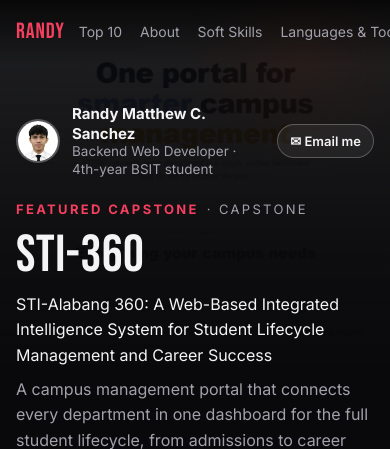
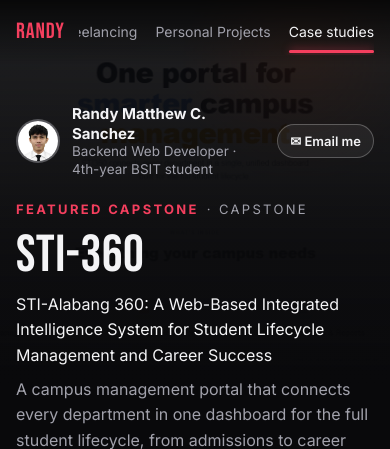
Before and after one commit to barceeee/portfolio, a PHP site: page / in a window 390 px wide. Shown: the top 449 px of the page. Run offline with PHP 8.4, Linux system fonts and the light colour scheme.

Commit message:
Show the current section in the nav
A red bar slides under the link for the section being read (side-by-side
sections share one bar); on phones the link strip scrolls to keep it in
view. Also lets the phone nav strip actually side-scroll; links past the
screen edge were unreachable before.

Co-Authored-By: Claude Opus 5.5 <noreply@anthropic.com>

```diff
--- a/assets/css/styles.css
+++ b/assets/css/styles.css
@@ -500,3 +500,18 @@ main { padding-bottom: 48px; }
 .row--top10 .row__arrow { display: grid; opacity: 1; background: rgba(9,9,11,.72); }
 .row--top10 .row__arrow:hover { background: rgba(244,63,94,.85); }
 .row--top10 .row__arrow[hidden] { display: none; }
+
+/* ---------- Nav: current-section indicator ---------- */
+.nav__links { position: relative; padding-bottom: 8px; margin-bottom: -8px; }
+.nav__links a { position: relative; display: inline-block; padding: 4px 0; }
+.nav__links a[aria-current="true"] { color: var(--text); }
+.nav__indicator {
+  position: absolute; left: 0; bottom: 2px; width: 100px; height: 3px; border-radius: 3px;
+  background: var(--accent); box-shadow: 0 0 10px rgba(244,63,94,.6);
+  transform-origin: left center; opacity: 0; pointer-events: none;
+  transition: transform 380ms var(--ease), opacity 200ms ease;
+  will-change: transform;
+}
+/* let the link strip shrink to the screen so it can side-scroll (it used to overflow off-screen) */
+.nav > nav { flex: 1 1 auto; min-width: 0; }
+.nav__links { max-width: 100%; }
--- a/assets/js/home.js
+++ b/assets/js/home.js
@@ -31,6 +31,65 @@ async function init() {
   );
   observeEntrances();
   pauseHeroWhenOffscreen();
+  initScrollSpy();
+}
+
+/* ---------- Nav scroll-spy: highlight the section you're reading, with a sliding bar ---------- */
+function initScrollSpy() {
+  const ul = document.querySelector(".nav__links");
+  const links = [...ul.querySelectorAll('a[href^="#"]')];
+  const sections = links.map((a) => document.getElementById(a.getAttribute("href").slice(1))).filter(Boolean);
+  if (!sections.length) return;
+
+  const bar = h("span", { class: "nav__indicator", "aria-hidden": "true" });
+  ul.append(bar);
+  let current = "";
+  const activeLinks = () => links.filter((a) => a.getAttribute("aria-current"));
+
+  // The bar spans every active link (side-by-side sections are active together).
+  function moveBar(active) {
+    if (!active.length) { bar.style.opacity = "0"; return; }
+    const left = Math.min(...active.map((a) => a.offsetLeft));
+    const right = Math.max(...active.map((a) => a.offsetLeft + a.offsetWidth));
+    // transform only (no width/left animation): scaleX from a 100px-wide bar
+    bar.style.transform = `translateX(${left}px) scaleX(${(right - left) / 100})`;
+    bar.style.opacity = "1";
+  }
+  function setActive(ids) {
+    const key = ids.join(",");
+    if (key === current) return;
+    current = key;
+    for (const a of links) {
+      if (ids.includes(a.getAttribute("href").slice(1))) a.setAttribute("aria-current", "true");
+      else a.removeAttribute("aria-current");
+    }
+    const active = activeLinks();
+    moveBar(active);
+    // keep the active link(s) visible in the side-scrolling nav on small screens
+    if (active.length && ul.scrollWidth > ul.clientWidth) {
+      const target = active[0].offsetLeft - 24;
+      ul.scrollTo({ left: Math.max(0, target), behavior: reducedMotion() ? "auto" : "smooth" });
+    }
+  }
+
+  // Current section = the last one whose top has passed a line a third of the way down the screen
+  // (at the very bottom of the page, the last section). Checked at most once per frame while scrolling.
+  function update() {
+    const line = innerHeight * 0.35;
+    const tops = sections.map((s) => s.getBoundingClientRect().top);
+    let i = -1;
+    tops.forEach((t, k) => { if (t <= line) i = k; });
+    if (innerHeight + scrollY >= document.documentElement.scrollHeight - 4) i = sections.length - 1;
+    if (i < 0) return setActive([]);
+    // sections level with it are side by side (one row on wide screens): highlight them together
+    setActive(sections.filter((s, k) => Math.abs(tops[k] - tops[i]) < 8).map((s) => s.id));
+  }
+  let queued = false;
+  addEventListener("scroll", () => { if (!queued) { queued = true; requestAnimationFrame(() => { queued = false; update(); }); } }, { passive: true });
+  update();
+
+  addEventListener("resize", () => { moveBar(activeLinks()); update(); }, { passive: true });
+  if (document.fonts) document.fonts.ready.then(() => moveBar(activeLinks()));
 }
 
 /* ---------- Stats strip (computed from the data, nothing hard-coded) ---------- */
```
